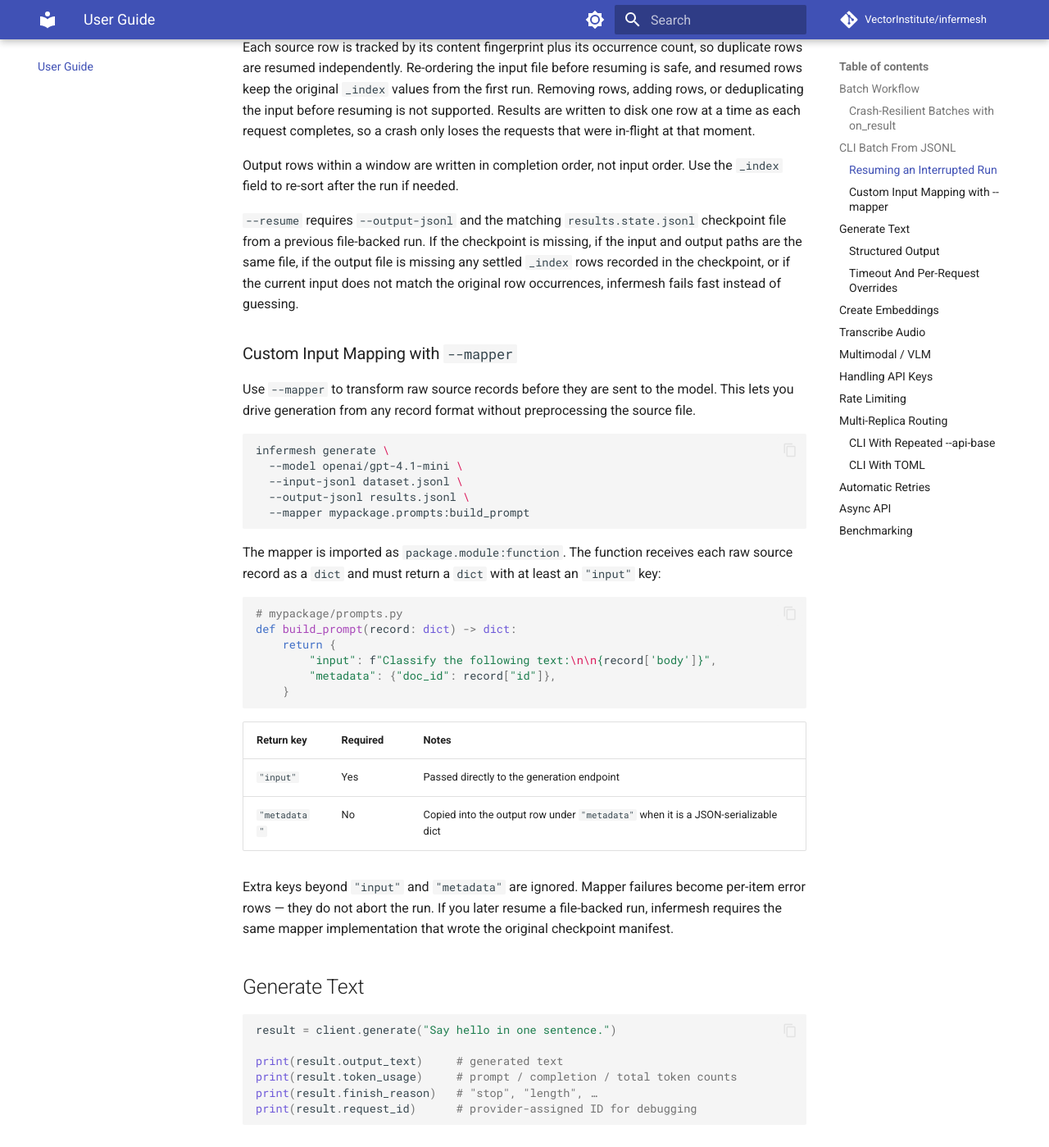
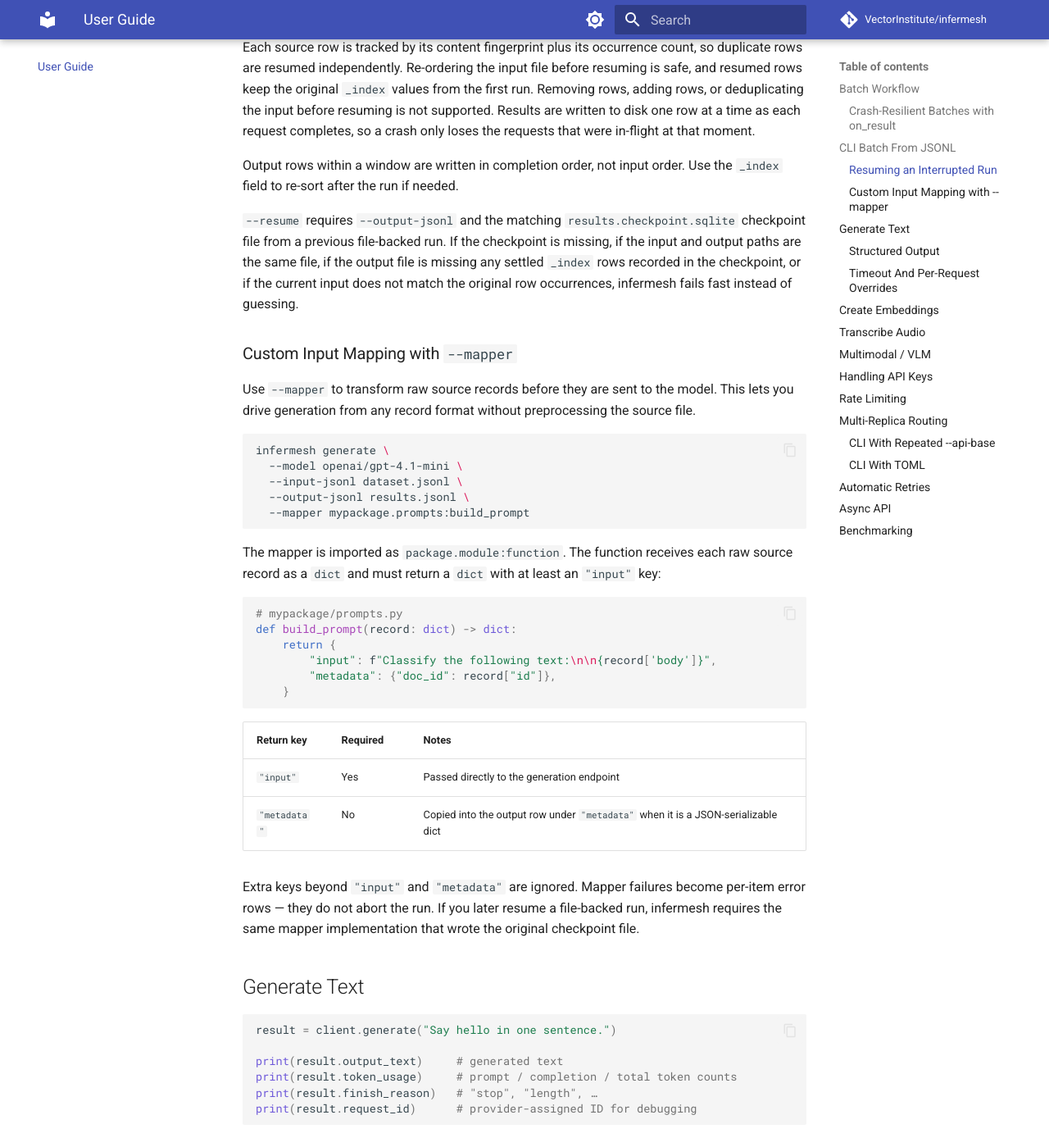
Before and after one commit to VectorInstitute/infermesh, an MkDocs documentation site: the page built from docs/guide.md, in a window 1280 px wide and 1400 px high, scrolled down 4671 px. Shown: the whole window at 82% size. Built offline with MkDocs 1.6.1 and Material for MkDocs 9.7.7, drawn with Linux system fonts in a browser that asks for light colours; comment, search, counter and statistics services are not loaded; some of the changed text lies outside the part shown.

Commit message:
docs(cli): rename generate checkpoint file

````diff
--- a/docs/guide.md
+++ b/docs/guide.md
@@ -195,8 +195,8 @@
 Every file-backed run writes a checkpoint file alongside the output:
 
 ```
-results.jsonl        ← your output (human-readable)
-results.state.jsonl  ← checkpoint manifest (fingerprint + occurrence + status)
+results.jsonl             ← your output (human-readable)
+results.checkpoint.sqlite ← checkpoint file (resume state)
 ```
 
 If a long batch is interrupted (Ctrl-C, OOM, network loss), re-run with
@@ -210,7 +210,7 @@
   --input-jsonl prompts.jsonl \
   --output-jsonl results.jsonl
 
-# Resume — reads results.state.jsonl, skips settled items, appends the rest
+# Resume — reads results.checkpoint.sqlite, skips settled items, appends the rest
 infermesh generate \
   --model openai/gpt-4.1-mini \
   --api-base https://api.openai.com/v1 \
@@ -230,7 +230,7 @@
 Output rows within a window are written in completion order, not input order.
 Use the `_index` field to re-sort after the run if needed.
 
-`--resume` requires `--output-jsonl` and the matching `results.state.jsonl`
+`--resume` requires `--output-jsonl` and the matching `results.checkpoint.sqlite`
 checkpoint file from a previous file-backed run. If the checkpoint is missing,
 if the input and output paths are the same file, if the output file is missing
 any settled `_index` rows recorded in the checkpoint, or if the current input
@@ -272,7 +272,7 @@
 Extra keys beyond `"input"` and `"metadata"` are ignored. Mapper failures
 become per-item error rows — they do not abort the run. If you later resume a
 file-backed run, infermesh requires the same mapper implementation that wrote
-the original checkpoint manifest.
+the original checkpoint file.
 
 ## Generate Text
 
````
Also changed, not shown: README.md (+2 -2 lines).
